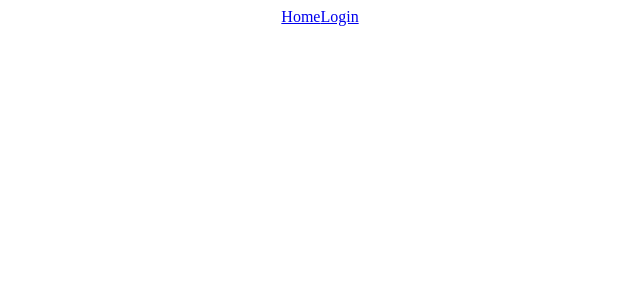
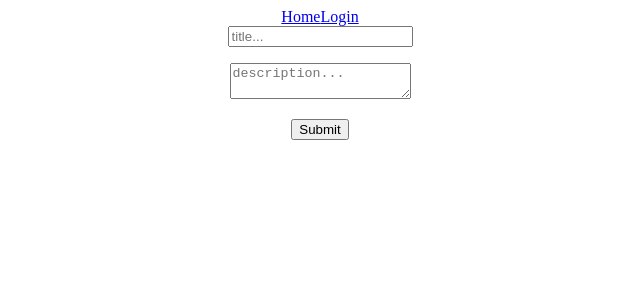
Before and after one commit to Sasikumar-02/project1, a React (Create React App) app: page /createpost in a window 1280 px wide. Before the commit this address had no page. Shown: the top 300 px of the page, without its empty margins (320-960 px from the left). Built offline with nearby package versions, Linux system fonts and the light colour scheme; no server answers.

Commit message:
21-03-2023

```diff
--- a/package.json
+++ b/package.json
@@ -3,6 +3,7 @@
   "version": "0.1.0",
   "private": true,
   "dependencies": {
+    "@hookform/resolvers": "^3.0.0",
     "@testing-library/jest-dom": "^5.16.5",
     "@testing-library/react": "^13.4.0",
     "@testing-library/user-event": "^13.5.0",
@@ -13,10 +14,13 @@
     "firebase": "^9.18.0",
     "react": "^18.2.0",
     "react-dom": "^18.2.0",
+    "react-firebase-hooks": "^5.1.1",
+    "react-hook-form": "^7.43.7",
     "react-router-dom": "^6.9.0",
     "react-scripts": "5.0.1",
     "typescript": "^4.9.5",
-    "web-vitals": "^2.1.4"
+    "web-vitals": "^2.1.4",
+    "yup": "^1.0.2"
   },
   "scripts": {
     "start": "react-scripts start",
--- a/src/App.tsx
+++ b/src/App.tsx
@@ -5,7 +5,7 @@ import './App.css';
 import { Navbar } from './components/navbar';
 import { Login } from './pages/login';
 import { Main } from './pages/main';
-
+import { CreatePost } from './pages/create-post';
 function App() {
   return (
     <div className="App">
@@ -14,6 +14,7 @@ function App() {
         <Routes>
           <Route path='/' element={<Main/>}/>
           <Route path='/login' element={<Login/>}/>
+          <Route path='/createpost' element={<CreatePost/>}/>
         </Routes>
       </Router>
     </div>
--- a/src/components/navbar.tsx
+++ b/src/components/navbar.tsx
@@ -1,10 +1,26 @@
-import { Link } from "react-router-dom"
+import { Link } from "react-router-dom";
+import { auth } from "../config/firebase";
+import {useAuthState} from "react-firebase-hooks/auth";
+import { signOut } from "firebase/auth"
 
 export const Navbar =()=>{
+    const [user]= useAuthState(auth);
+    const signUserOut =async ()=>{
+        await signOut(auth);
+    }
     return (
         <div>
             <Link to="/">Home</Link>
-            <Link to="/login">Login</Link>
+            {!user ? <Link to="/login">Login</Link>: <Link to="/createpost">Create Post</Link>}
+            <div>
+                {user && (
+                    <>
+                    <p>{user?.displayName}</p>
+                    <img src={user?.photoURL || ""} width="100" height="100" />
+                    <button onClick={signUserOut} >Log Out</button>
+                    </>
+                )}
+            </div>
         </div>
     )
 }
--- a/src/config/firebase.ts
+++ b/src/config/firebase.ts
@@ -1,7 +1,8 @@
 // Import the functions you need from the SDKs you need
 import { initializeApp } from "firebase/app";
 //import { getAnalytics } from "firebase/analytics";
-import {getAuth, GoogleAuthProvider} from "firebase/auth"
+import {getAuth, GoogleAuthProvider} from "firebase/auth";
+import { getFirestore } from "firebase/firestore"
 // TODO: Add SDKs for Firebase products that you want to use
 // https://firebase.google.com/docs/web/setup#available-libraries
 
@@ -23,3 +24,4 @@ const app = initializeApp(firebaseConfig);
 
 export const auth = getAuth(app);
 export const provider = new GoogleAuthProvider();
+export const db = getFirestore(app);
--- /dev/null
+++ b/src/pages/create-post.tsx
@@ -0,0 +1,41 @@
+import { useForm} from "react-hook-form";
+import * as yup from "yup";
+import { yupResolver } from "@hookform/resolvers/yup";
+import {db} from "../config/firebase";
+import {addDoc, collection} from "firebase/firestore";
+import {useAuthState} from "react-firebase-hooks/auth";
+import {auth} from "../config/firebase"
+interface CreateForm {
+    title: string,
+    description: string,
+}
+export const CreatePost =()=>{
+    const schema = yup.object().shape({
+        title: yup.string().required("Title is required"),
+        description: yup.string().required("Description is required"),
+    })
+    const {register, handleSubmit, formState:{ errors }} = useForm<CreateForm>({
+        resolver: yupResolver(schema)
+    })
+    const [user]= useAuthState(auth);
+    const postRef = collection(db, "posts");
+
+    const onCreatePost = async (data: CreateForm)=>{
+        await addDoc (postRef, {
+            title: data.title,
+            description: data.description,
+            username: user?.displayName,
+            userId: user?.uid
+        })
+    }
+
+    return (
+    <form onSubmit={handleSubmit(onCreatePost)}>
+    <input placeholder="title..." {...register("title")}/>
+    <p>{errors.title?.message}</p>
+    <textarea placeholder="description..." {...register("description")}/>
+    <p>{errors.description?.message}</p>
+    <input type="submit"/>
+    </form>
+    );
+}
--- a/src/pages/login.tsx
+++ b/src/pages/login.tsx
@@ -10,10 +10,8 @@ export const Login =()=>{
     }
     return (
         <>
-        <h1>Sign in With Google</h1>
-        <button onClick={signInWithGoogle}> Sign in with Google</button>
+            <h1>Sign in With Google</h1>
+            <button onClick={signInWithGoogle}> Sign in with Google</button>
         </>
-
     )
-
 }
```
Also changed, not shown: 1 other file (tests, documents, lock files or other folders).
